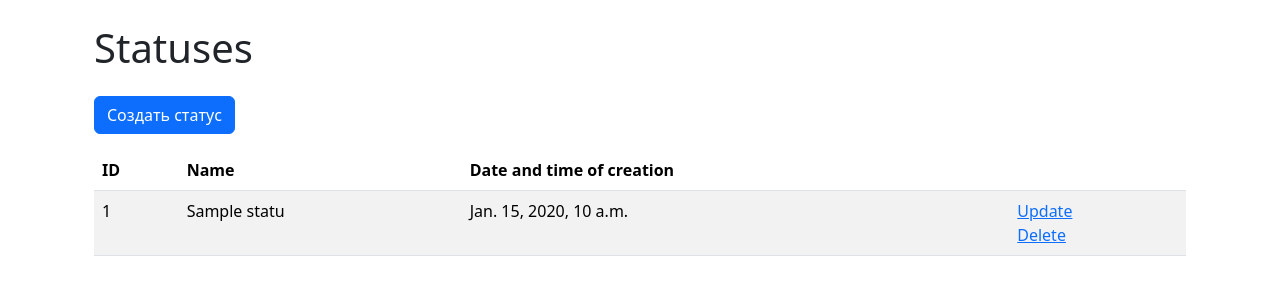
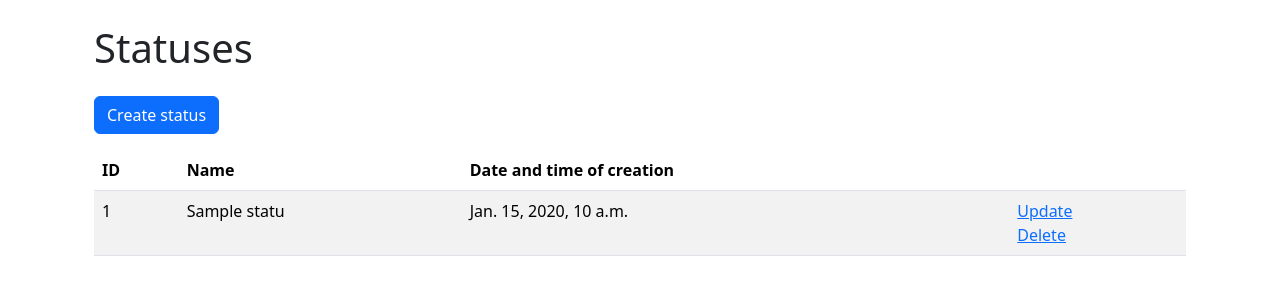
Before and after one commit to Cherund/task-manager, a Django app: page /statuses/ in a window 1280 px wide. Shown: the part 56-356 px from the top of the page. Run offline with Django 4.2, Linux system fonts and the light colour scheme; a user stored in the database is signed in; tables that the repository leaves empty hold one stand-in row (values such as "Sample post"); some libraries are stand-ins or nearby versions.

Commit message:
add one label translation to statuses.html

```diff
--- a/task_manager/templates/apps/statuses/statuses.html
+++ b/task_manager/templates/apps/statuses/statuses.html
@@ -11,7 +11,7 @@
 
     </h1>
 
-    <a class="btn btn-primary mb-3" href="{% url 'statuses_create' %}">Создать статус</a>
+    <a class="btn btn-primary mb-3" href="{% url 'statuses_create' %}">{% trans 'Create status' %}</a>
     <table class="table table-striped">
         <thead>
         <tr>
```
Also changed, not shown: task_manager/locale/ru/LC_MESSAGES/django.po.
